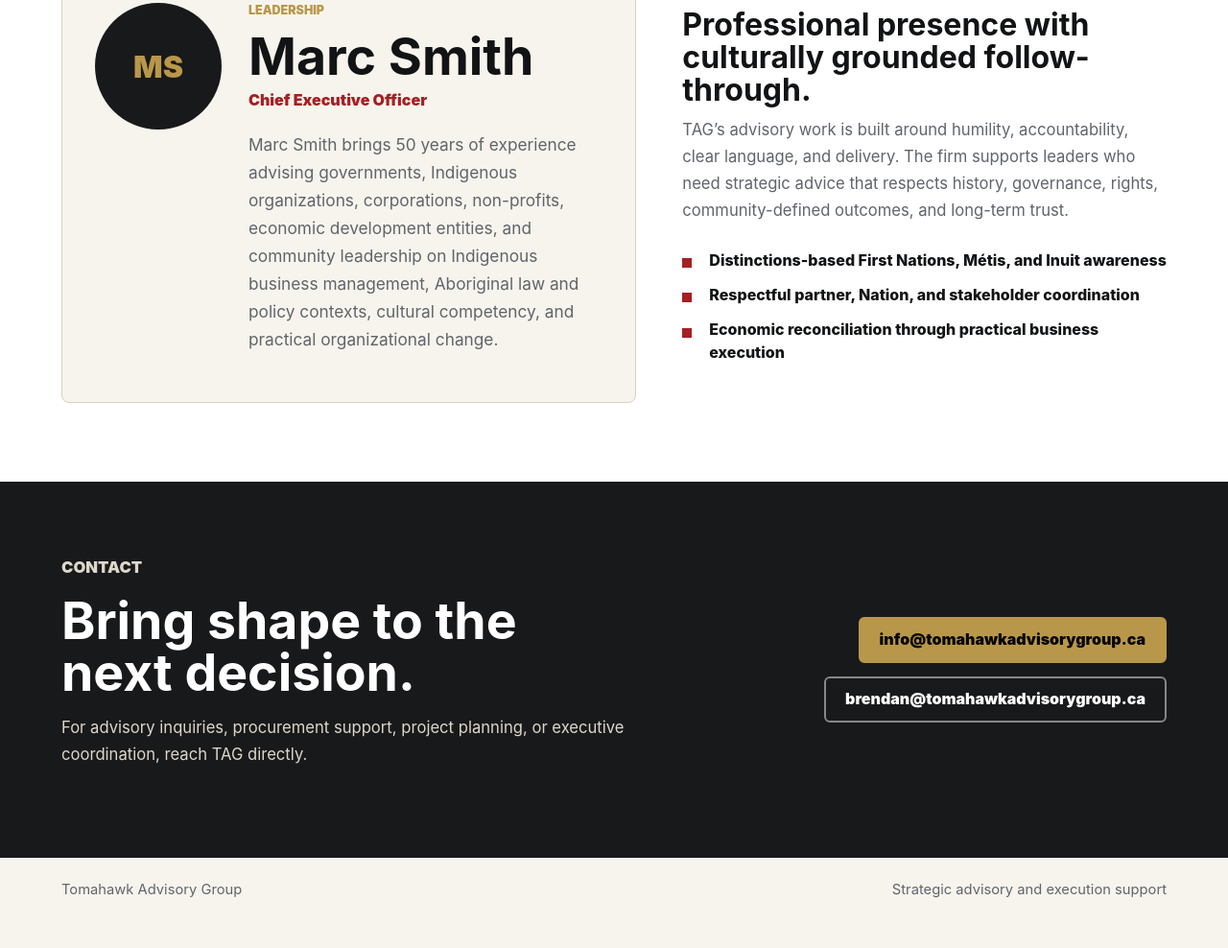
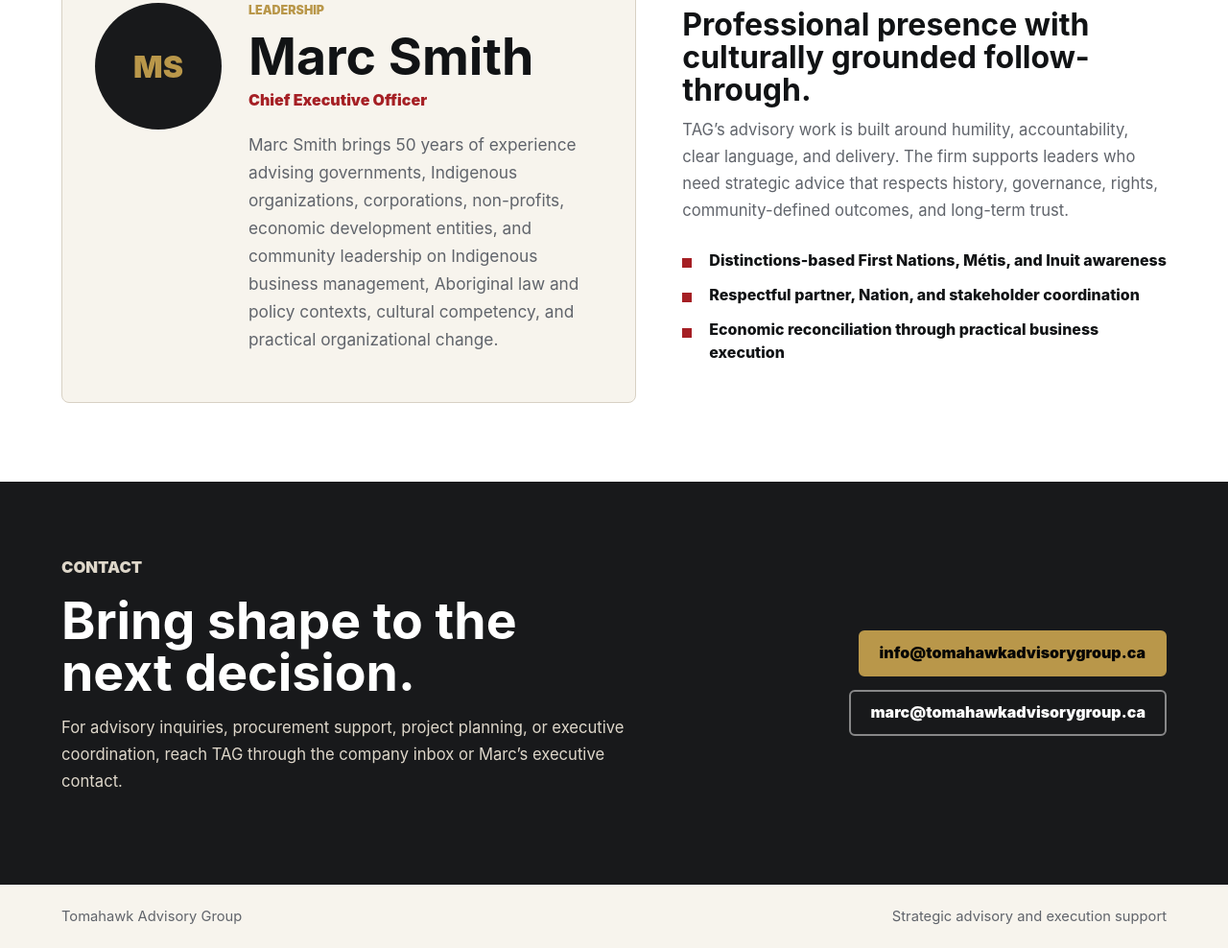
Before and after one commit to Netribe365/tomahawkadvisorygroup.ca, a plain HTML site: page index.html in a window 1280 px wide. Shown: the part 3515-4503 px from the top of the page at 96% size. Before the commit the page ends 4475 px from the top, so only its background shows below. Drawn offline with Linux system fonts and the light colour scheme.

Commit message:
Update public contact emails

```diff
--- a/index.html
+++ b/index.html
@@ -245,12 +245,13 @@
           <h2>Bring shape to the next decision.</h2>
           <p>
             For advisory inquiries, procurement support, project planning, or
-            executive coordination, reach TAG directly.
+            executive coordination, reach TAG through the company inbox or
+            Marc’s executive contact.
           </p>
         </div>
         <div class="contact-actions">
           <a class="button primary" href="mailto:info@tomahawkadvisorygroup.ca">info@tomahawkadvisorygroup.ca</a>
-          <a class="button secondary" href="mailto:brendan@tomahawkadvisorygroup.ca">brendan@tomahawkadvisorygroup.ca</a>
+          <a class="button secondary" href="mailto:marc@tomahawkadvisorygroup.ca">marc@tomahawkadvisorygroup.ca</a>
         </div>
       </section>
     </main>
```
